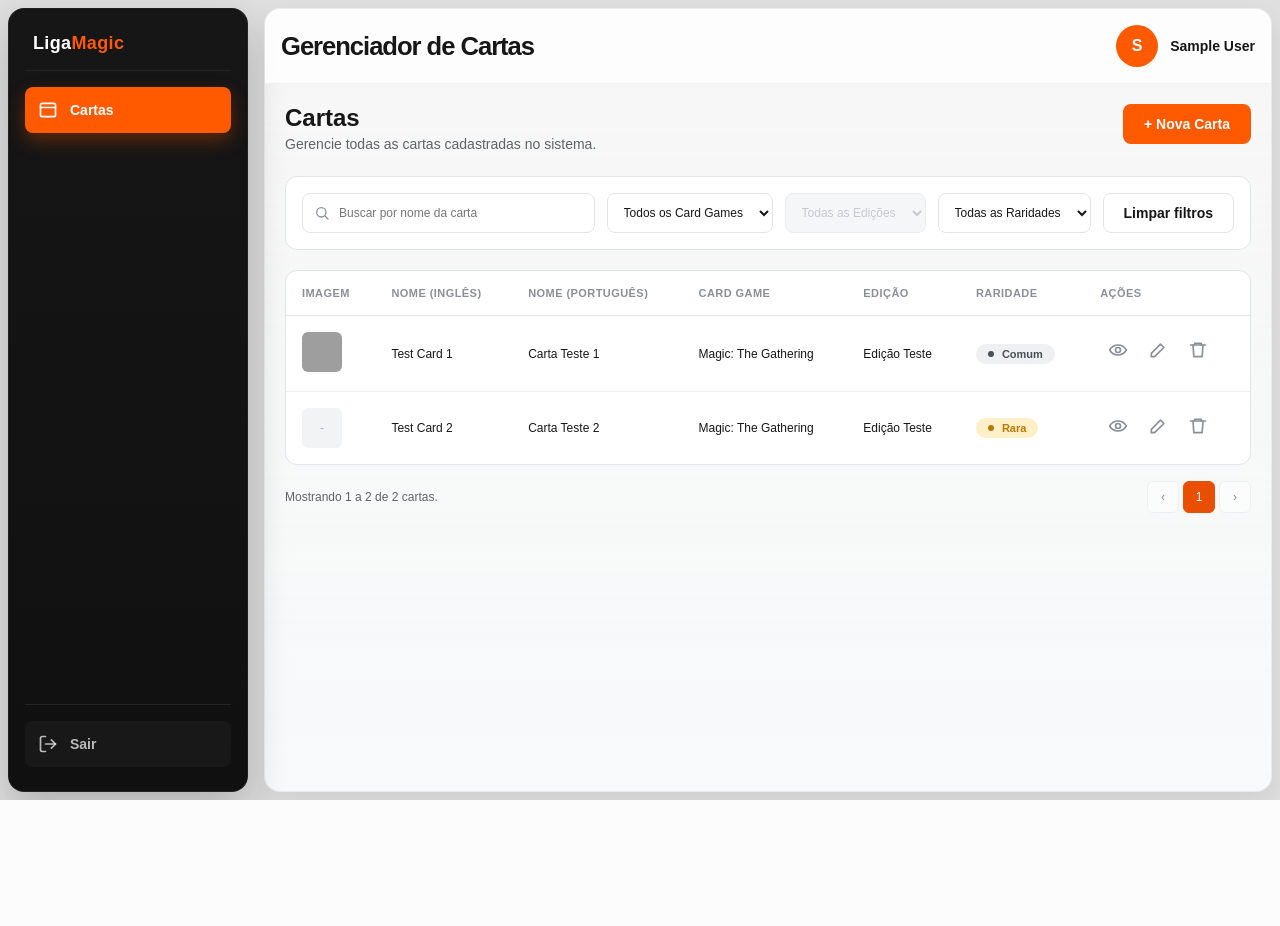
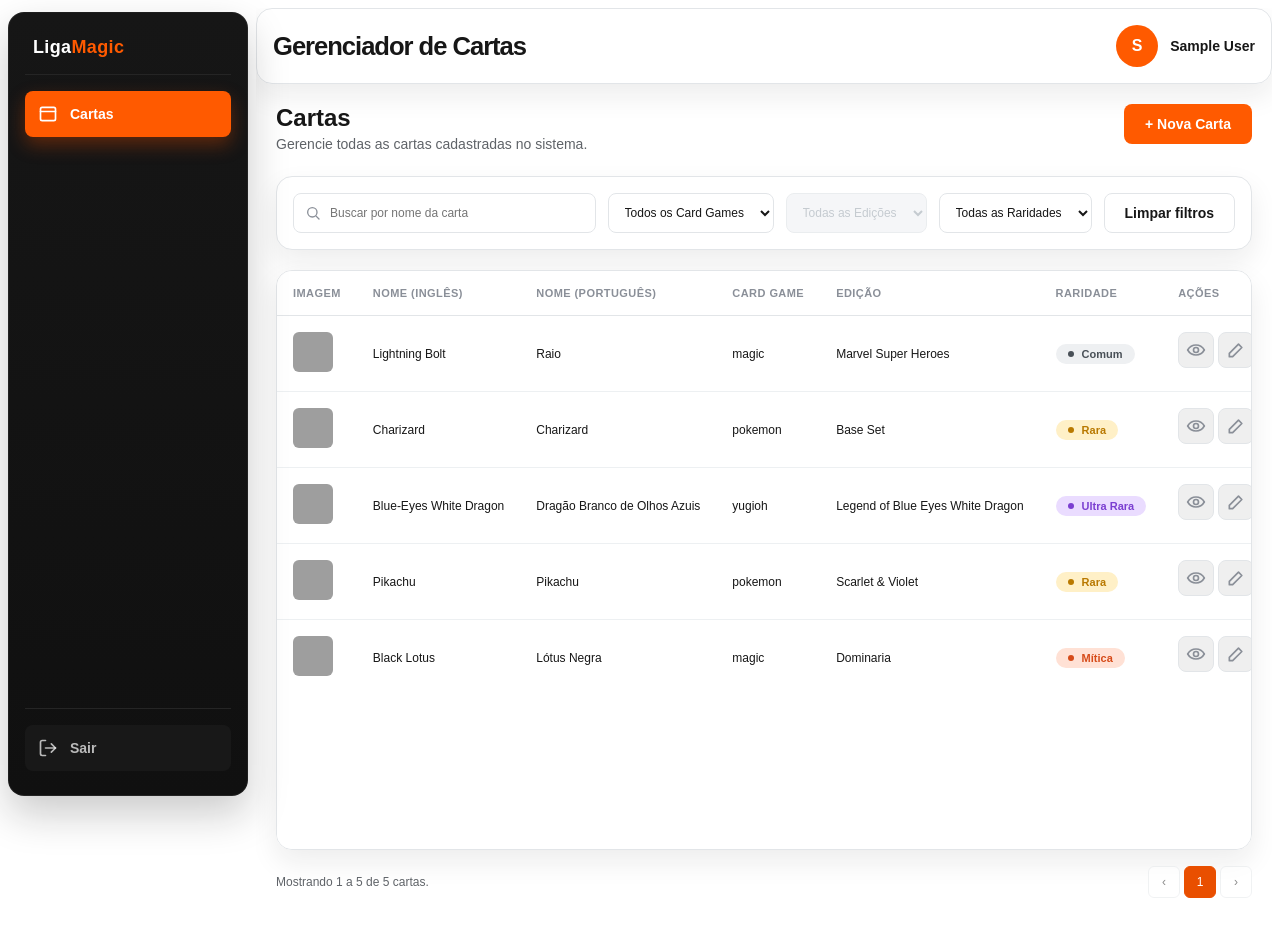
Before and after one commit to Lucas-RCS/Portal-LigaMagic, a PHP site: page /home.php in a window 1280 px wide. Before the commit the page ends 800 px from the top, so only its background shows below. Run offline with PHP 8.4, Linux system fonts and the light colour scheme; the visitor is signed in with stand-in values (Sample User, id 1); data comes from the database, SQL or seed files in the repository; grey boxes are pictures that could not be loaded.

Commit message:
feat: implement card management functionality with API integration for fetching and manipulating card data

```diff
--- a/app/public/css/cards.css
+++ b/app/public/css/cards.css
@@ -88,7 +88,8 @@
   padding: var(--spacing-4);
   background: var(--color-neutral-0);
   border: 1px solid var(--color-border);
-  border-radius: var(--radius-xl);
+  border-radius: var(--radius-2xl);
+  box-shadow: 0 12px 28px rgba(24, 24, 24, 0.08);
 }
 
 .filters-bar select,
@@ -143,9 +144,11 @@
    ========================================================= */
 
 .table-wrap {
+  min-height: 580px;
   background: var(--color-neutral-0);
   border: 1px solid var(--color-border);
-  border-radius: var(--radius-xl);
+  border-radius: var(--radius-2xl);
+  box-shadow: 0 12px 28px rgba(24, 24, 24, 0.08);
   overflow-x: auto;
 }
 
--- a/app/public/css/home.css
+++ b/app/public/css/home.css
@@ -9,7 +9,6 @@ body {
   margin: 0;
   min-height: 100%;
   font-family: sans-serif;
-  background: var(--color-background);
   color: var(--color-text-primary);
   padding: var(--spacing-1);
 }
@@ -18,7 +17,7 @@ body {
   display: flex;
   height: auto;
   min-height: 100%;
-  gap: var(--spacing-4);
+  gap: var(--spacing-2);
   align-items: stretch;
 }
 
@@ -83,7 +82,6 @@ body {
     background var(--transition-fast),
     border-color var(--transition-fast),
     color var(--transition-fast),
-    transform var(--transition-fast),
     box-shadow var(--transition-fast);
 }
 
@@ -91,7 +89,6 @@ body {
   background: rgba(255, 255, 255, 0.09);
   border-color: rgba(255, 255, 255, 0.1);
   color: var(--color-text-inverse);
-  transform: translateX(3px);
 }
 
 .sidebar-link:focus-visible {
@@ -150,15 +147,9 @@ body {
   min-width: 0;
   display: flex;
   flex-direction: column;
-  background: linear-gradient(
-    180deg,
-    rgba(255, 255, 255, 0.7),
-    rgba(248, 249, 250, 0.96)
-  );
-  border: 1px solid rgba(23, 23, 23, 0.05);
-  border-radius: var(--radius-2xl);
+  background: transparent;
+
   overflow: hidden;
-  box-shadow: 0 12px 28px rgba(24, 24, 24, 0.08);
 }
 
 .topbar {
@@ -166,9 +157,9 @@ body {
   align-items: center;
   justify-content: space-between;
   padding: var(--spacing-4);
-  background: rgba(255, 255, 255, 0.78);
-  border-bottom: 1px solid rgba(23, 23, 23, 0.05);
-  backdrop-filter: blur(10px);
+  border: 1px solid var(--color-border);
+  border-radius: var(--radius-2xl);
+  box-shadow: 0 12px 28px rgba(24, 24, 24, 0.08);
 }
 
 .topbar-copy {
@@ -198,9 +189,8 @@ body {
   width: 36px;
   height: 36px;
   padding: 0;
-  border: none;
   border-radius: var(--radius-lg);
-  background: transparent;
+  border: 1px solid var(--color-border);
   color: var(--color-text-tertiary);
   cursor: pointer;
   transition:
@@ -224,8 +214,18 @@ body {
 }
 
 .icon-btn--danger:hover {
-  background: var(--color-error-50);
+  background: var(--color-error-100);
   color: var(--color-error-600);
+}
+
+.icon-btn--edit:hover {
+  background: var(--color-primary-100);
+  color: var(--color-primary-600);
+}
+
+.icon-btn--view:hover {
+  background: var(--color-neutral-50);
+  color: var(--color-neutral-600);
 }
 
 .user-menu {
@@ -263,7 +263,6 @@ body {
   flex: 1;
   padding: var(--spacing-5);
   overflow-x: auto;
-  background: rgba(255, 255, 255, 0.12);
 }
 
 @media (max-width: 768px) {
--- /dev/null
+++ b/app/public/js/api/card.js
@@ -0,0 +1,83 @@
+import { CARD_URL } from "./routes.js";
+
+/**
+ * @param {Response} response
+ */
+async function parseResponse(response) {
+  const result = await response.json();
+
+  if (result.error) {
+    throw new Error(
+      result.content?.message ?? "Erro ao processar a solicitação.",
+    );
+  }
+
+  return result.content;
+}
+
+/**
+ * Fetches the paginated list of cards
+ * @param {{ q?: string, game_id?: string, edition_id?: string, rarity?: string, page?: number, per_page?: number }} [filters]
+ */
+export async function fetchCards(filters = {}) {
+  const params = new URLSearchParams();
+
+  Object.entries(filters).forEach(([key, value]) => {
+    if (value !== undefined && value !== null && value !== "") {
+      params.set(key, value);
+    }
+  });
+
+  const response = await fetch(`${CARD_URL}?${params.toString()}`);
+  return parseResponse(response);
+}
+
+/**
+ * Fetches a specific card by id.
+ * @param {number|string} id
+ */
+export async function fetchCard(id) {
+  const response = await fetch(`${CARD_URL}?id=${encodeURIComponent(id)}`);
+  return parseResponse(response);
+}
+
+/**
+ * Create a new card.
+ * @param {object} data
+ */
+export async function createCard(data) {
+  const response = await fetch(CARD_URL, {
+    method: "POST",
+    headers: { "Content-Type": "application/json" },
+    body: JSON.stringify(data),
+  });
+
+  return parseResponse(response);
+}
+
+/**
+ * Update an existing card.
+ * @param {number|string} id
+ * @param {object} data
+ */
+export async function updateCard(id, data) {
+  const response = await fetch(`${CARD_URL}?id=${encodeURIComponent(id)}`, {
+    method: "PUT",
+    headers: { "Content-Type": "application/json" },
+    body: JSON.stringify(data),
+  });
+
+  return parseResponse(response);
+}
+
+/**
+ * Delete a card by id.
+ * @param {number|string} id
+ */
+export async function deleteCard(id) {
+  const response = await fetch(`${CARD_URL}?id=${encodeURIComponent(id)}`, {
+    method: "DELETE",
+  });
+
+  return parseResponse(response);
+}
--- /dev/null
+++ b/app/public/js/api/game.js
@@ -0,0 +1,39 @@
+import { CARD_GAME_URL } from "./routes.js";
+
+/**
+ * @param {Response} response
+ */
+async function parseResponse(response) {
+  const result = await response.json();
+
+  if (result.error) {
+    throw new Error(
+      result.content?.message ?? "Erro ao processar a solicitação.",
+    );
+  }
+
+  return result.content;
+}
+
+/**
+ * @returns {Promise<{id: number, name: string}[]>}
+ */
+export async function fetchCardGames() {
+  const response = await fetch(CARD_GAME_URL);
+  const content = await parseResponse(response);
+
+  return content.items;
+}
+
+/**
+ * @param {number|string} gameId
+ * @returns {Promise<{id: number, name: string}[]>}
+ */
+export async function fetchEditionsByGame(gameId) {
+  const response = await fetch(
+    `${CARD_GAME_URL}?game_id=${encodeURIComponent(gameId)}`,
+  );
+  const content = await parseResponse(response);
+
+  return content.items;
+}
--- a/app/public/js/api/routes.js
+++ b/app/public/js/api/routes.js
@@ -1,2 +1,4 @@
 export const LOGIN_URL = "/src/controllers/LoginController.php";
 export const LOGOUT_URL = "/src/controllers/LogoutController.php";
+export const CARD_URL = "/src/controllers/CardController.php";
+export const CARD_GAME_URL = "/src/controllers/CardGameController.php";
--- a/app/public/js/components/CardDetailsModal.js
+++ b/app/public/js/components/CardDetailsModal.js
@@ -20,8 +20,6 @@ export class CardDetailsModal extends Modal {
     const panel = document.createElement("div");
     panel.className = "modal-panel";
     overlay.append(panel);
-
-    console.log(card);
 
     panel.append(
       this.#createHeader(),
--- a/app/public/js/components/CardFormModal.js
+++ b/app/public/js/components/CardFormModal.js
@@ -1,6 +1,8 @@
 import { Modal } from "./Modal.js";
 import { RARITIES } from "../utils/constants.js";
 import { showToast } from "../index.js";
+import { fetchCardGames, fetchEditionsByGame } from "../api/game.js";
+import { createCard, updateCard } from "../api/card.js";
 
 /**
  * Card creation/editing modal with the Edition field dependent on the selected Card Game.
@@ -29,13 +31,7 @@ export class CardFormModal extends Modal {
     const editionSelect = this.element.querySelector("[data-edition-select]");
 
     try {
-      // make a fetch
-
-      this.#games = [
-        { id: 1, name: "Magic: The Gathering" },
-        { id: 2, name: "Yu-Gi-Oh!" },
-        { id: 3, name: "Pokémon" },
-      ];
+      this.#games = await fetchCardGames();
     } catch (error) {
       console.error(error);
       showToast("Não foi possível carregar os card games.", "error");
@@ -82,13 +78,7 @@ export class CardFormModal extends Modal {
     );
 
     try {
-      // make a fetch
-
-      const editions = [
-        { id: 1, name: "Edição 1" },
-        { id: 2, name: "Edição 2" },
-        { id: 3, name: "Edição 3" },
-      ];
+      const editions = await fetchEditionsByGame(gameId);
 
       editionSelect.replaceChildren(
         this.#createOption("", "Selecione uma edição"),
@@ -123,10 +113,10 @@ export class CardFormModal extends Modal {
 
     try {
       if (this.#card) {
-        // update the card - make fetch
+        await updateCard(this.#card.id, data);
         showToast("Carta atualizada com sucesso.", "success");
       } else {
-        // create a new card - make fetch
+        await createCard(data);
         showToast("Carta cadastrada com sucesso.", "success");
       }
 
@@ -244,6 +234,7 @@ export class CardFormModal extends Modal {
       this.#createOption("", "Selecione a raridade"),
       ...RARITIES.map((rarity) => this.#createOption(rarity.id, rarity.label)),
     );
+    raritySelect.value = card?.rarity ?? "";
 
     form.append(
       this.#createField("Nome da Carta (Inglês) *", nameIngInput),
--- a/app/public/js/components/CardsView.js
+++ b/app/public/js/components/CardsView.js
@@ -4,6 +4,8 @@ import { showToast } from "../index.js";
 import { CardFormModal } from "./CardFormModal.js";
 import { CardDetailsModal } from "./CardDetailsModal.js";
 import { ConfirmDeleteModal } from "./ConfirmDeleteModal.js";
+import { fetchCardGames, fetchEditionsByGame } from "../api/game.js";
+import { fetchCards, fetchCard, deleteCard } from "../api/card.js";
 
 const SVGs = {
   search: `<svg viewBox="0 0 24 24"><circle cx="11" cy="11" r="7"/><path d="m21 21-4.3-4.3"/></svg>`,
@@ -185,12 +187,7 @@ export class CardsView {
     const gameFilter = this.#root.querySelector("[data-filter-game]");
 
     try {
-      // make fetch
-
-      const games = [
-        { id: 1, name: "Test Game 1" },
-        { id: 2, name: "Test Game 2" },
-      ];
+      const games = await fetchCardGames();
       gameFilter.replaceChildren(
         this.#createOption("", "Todos os Card Games"),
         ...games.map((game) => this.#createOption(game.id, game.name)),
@@ -235,12 +232,7 @@ export class CardsView {
         editionFilter.replaceChildren(this.#createOption("", "Carregando..."));
 
         try {
-          // make fetch
-
-          const editions = [
-            { id: 1, name: "Test Edition 1" },
-            { id: 2, name: "Test Edition 2" },
-          ];
+          const editions = await fetchEditionsByGame(gameFilter.value);
 
           editionFilter.replaceChildren(
             this.#createOption("", "Todas as Edições"),
@@ -296,40 +288,17 @@ export class CardsView {
     tbody.replaceChildren(this.#createStateRow("Carregando cartas..."));
 
     try {
-      // Mke API call to fetch cards
-      const result = {
-        items: [
-          {
-            id: 1,
-            name_ing: "Test Card 1",
-            name_por: "Carta Teste 1",
-            rarity: "comum",
-            game_name: "Magic: The Gathering",
-            edition_name: "Edição Teste",
-            image:
-              "https://gatherer-static.wizards.com/Cards/medium/8EF154010202F1165F73FEC893EBED861411C88F00BD065B1839C8736376C455.webp",
-          },
-          {
-            id: 2,
-            name_ing: "Test Card 2",
-            name_por: "Carta Teste 2",
-            rarity: "rara",
-            game_name: "Magic: The Gathering",
-            edition_name: "Edição Teste",
-            image: "",
-          },
-        ],
-        total: 2,
+      const { items, total, page, per_page } = await fetchCards({
+        ...this.#filters,
         page: this.#page,
         per_page: PAGE_SIZE,
-      };
-      this.#renderRows(result.items);
-      this.#renderFooter(
-        result.items.length,
-        result.total,
-        result.page,
-        result.per_page,
-      );
+      });
+
+      this.#total = total;
+      this.#page = page;
+
+      this.#renderRows(items);
+      this.#renderFooter(items.length, total, page, per_page);
     } catch (error) {
       console.error(error);
       tbody.replaceChildren(
@@ -376,12 +345,14 @@ export class CardsView {
       card.id,
       "Ver detalhes",
       SVGs.eye,
+      "icon-btn icon-btn--view",
     );
     const editButton = this.#createActionButton(
       "edit",
       card.id,
       "Editar",
       SVGs.edit,
+      "icon-btn icon-btn--edit",
     );
     const deleteButton = this.#createActionButton(
       "delete",
@@ -427,17 +398,7 @@ export class CardsView {
     const action = button.dataset.action;
 
     try {
-      //Make fetch
-      const card = {
-        id: 1,
-        name_ing: "Test Card 1",
-        name_por: "Carta Teste 1",
-        rarity: "mitica",
-        game_name: "Magic: The Gathering",
-        edition_name: "Edição Teste",
-        image:
-          "https://gatherer-static.wizards.com/Cards/medium/8EF154010202F1165F73FEC893EBED861411C88F00BD065B1839C8736376C455.webp",
-      };
+      const card = await fetchCard(id);
 
       if (action === "view") this.detailsModal.open(card);
       if (action === "edit") this.formModal.open(card);
@@ -450,8 +411,7 @@ export class CardsView {
 
   async #handleDelete(card) {
     try {
-      // make fetch delete
-
+      await deleteCard(card.id);
       showToast("Carta excluída com sucesso.", "success");
 
       if (this.#page > 1 && this.#total - 1 <= (this.#page - 1) * PAGE_SIZE) {
--- a/app/public/js/utils/constants.js
+++ b/app/public/js/utils/constants.js
@@ -6,7 +6,7 @@ export const RARITIES = [
   { id: "ultra-rara", label: "Ultra Rara", cssClass: "ultra" },
 ];
 
-export const PAGE_SIZE = 5;
+export const PAGE_SIZE = 7;
 
 export function getRarity(id) {
   return RARITIES.find((rarity) => rarity.id === id) ?? null;
--- /dev/null
+++ b/app/src/controllers/CardGameController.php
@@ -0,0 +1,17 @@
+<?php
+require_once __DIR__ . '/../config/config.php';
+require_once SOURCE . '/repositories/CardGameRepository.php';
+require_once SOURCE . '/repositories/CardGameEditionRepository.php';
+
+requireAuth();
+
+if ($_SERVER['REQUEST_METHOD'] !== 'GET') {
+    http_response_code(405);
+    exit('Method not allowed');
+}
+
+if (isset($_GET['game_id'])) {
+    respondeJson(200, (object) ['items' => CardGameEditionRepository::findByGameId((int) $_GET['game_id'])]);
+}
+
+respondeJson(200, (object) ['items' => CardGameRepository::findAll()]);
--- /dev/null
+++ b/app/src/repositories/CardGameEditionRepository.php
@@ -0,0 +1,14 @@
+<?php
+require_once SOURCE . '/config/db.php';
+
+class CardGameEditionRepository
+{
+    static function findByGameId(int $gameId): array
+    {
+        $pdo = db();
+        $stmt = $pdo->prepare('SELECT id, name FROM card_game_edition WHERE game_id = :game_id ORDER BY name');
+        $stmt->execute([':game_id' => $gameId]);
+
+        return $stmt->fetchAll();
+    }
+}
--- /dev/null
+++ b/app/src/repositories/CardGameRepository.php
@@ -0,0 +1,12 @@
+<?php
+require_once SOURCE . '/config/db.php';
+
+class CardGameRepository
+{
+    static function findAll(): array
+    {
+        $pdo = db();
+
+        return $pdo->query('SELECT id, name FROM card_game ORDER BY name')->fetchAll();
+    }
+}
```
Also changed, not shown: database/schema.sql (+5 -5 lines).
